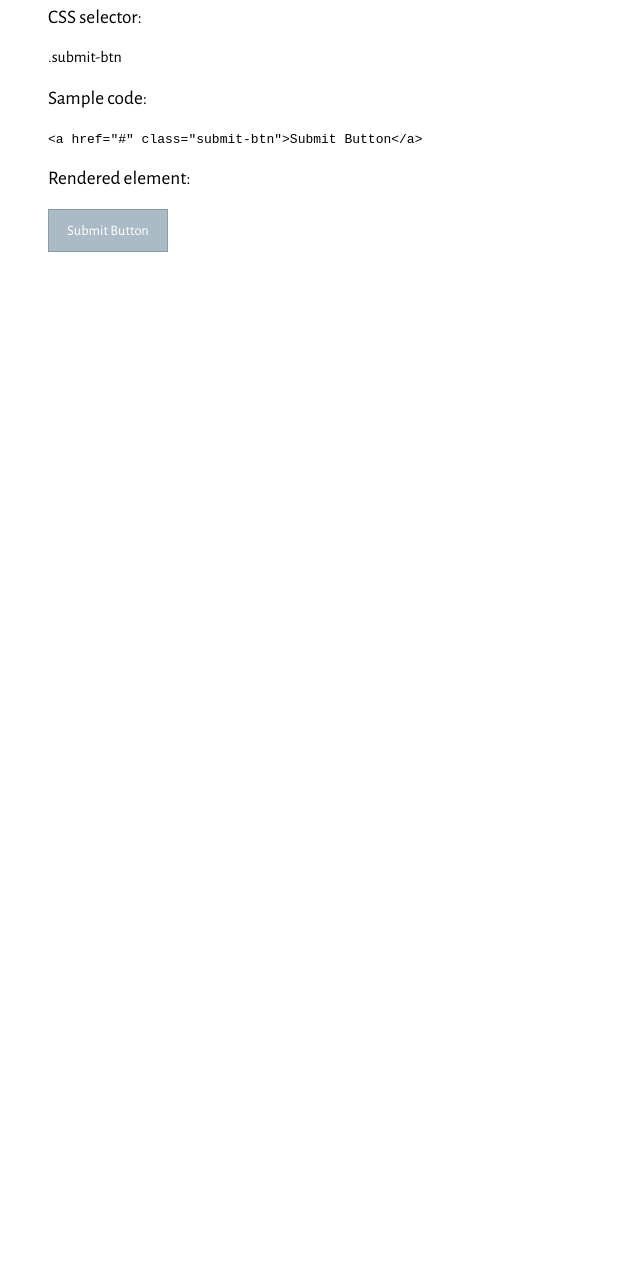
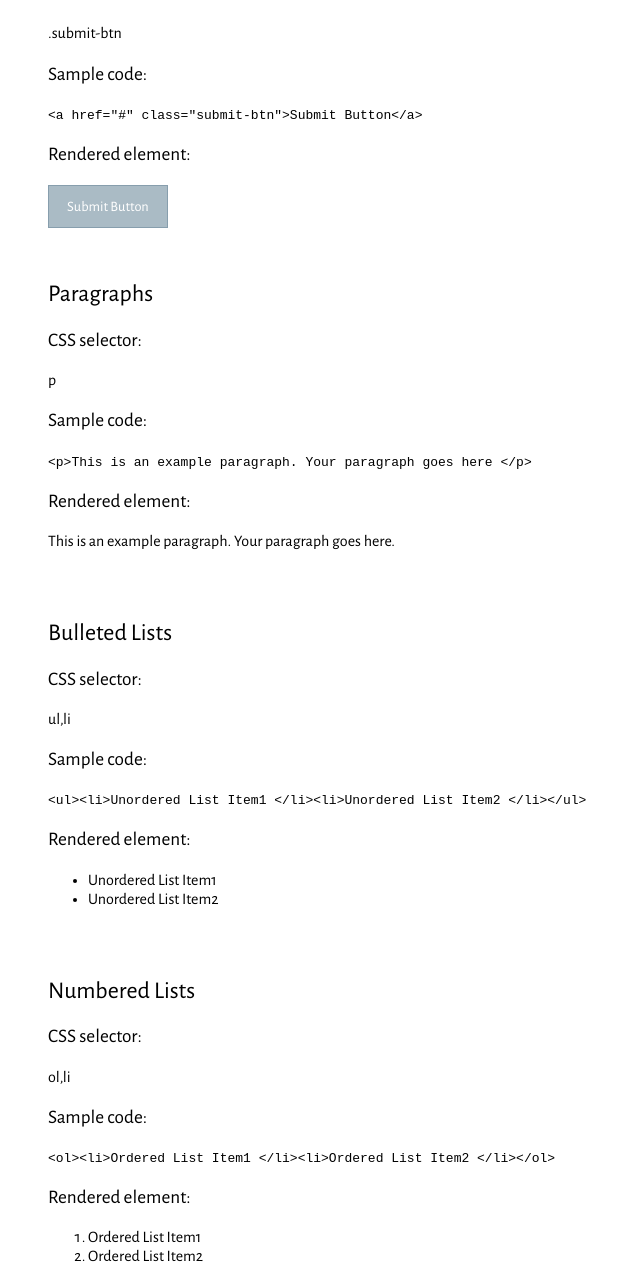
Before and after one commit to sepiid/team-tempo, a plain HTML site: page style-guide/index.html in a window 1280 px wide. Shown: the part 1340-2622 px from the top of the page, without its empty margins (0-640 px from the left). Before the commit the page ends 1592 px from the top, so only its background shows below. Drawn offline with nearby package versions, Linux system fonts and the light colour scheme.

Commit message:
-sepideh-june11-resolved conflict and added ul, ol and p

```diff
--- a/grid.css
+++ b/grid.css
@@ -5,7 +5,6 @@
 	clear: both;
 	width:100%;
 	height:100%;
-	padding-top: 2em;
 }
 
 [class^='col-'] {
--- a/style-guide/index.html
+++ b/style-guide/index.html
@@ -56,7 +56,7 @@
         </nav>
         <div class="container">
         	<!-- _______________ text input start _______________ -->
-	        <div class="row">
+	        <div class="row elements">
 		        <div class="col-12of12">
 			        <h2>Text Input Field</h2>
 				    <h3>CSS selector:</h3>
@@ -83,7 +83,7 @@
 	        	</div>
 	        </div>
 	    	<!-- _______________ Headings start _______________ -->
-	        <div class="row">
+	        <div class="row elements">
 
 	        	<div class="col-12of12 text-center">
 	        		<h2>Headings</h2>
@@ -137,8 +137,9 @@
 				    <h6>Heading6</h6>
 	        	</div>
 	        </div>
-	        <div class="row">
-	        <div class="col-12of12">
+	        <!-- _______________ Intext link start _______________ -->
+	        <div class="row elements">
+	        	<div class="col-12of12">
 
 	        		<h2>In-text link</h2>
     				<h3>CSS selector:</h3>
@@ -147,8 +148,8 @@
     				<h3>Rendered element:</h3>
     				<a href="#" class="text-link">In-text Link</a>
 	        	</div>
-
-	        <div class="row">
+	        <!-- _______________ Submit reset button start _______________ -->
+	        <div class="row elements">
 	        	<div class="col-12of12">
 	        	<h2>Submit/Reset Buttons</h2>
 			    <h3>CSS selector:</h3>
@@ -160,11 +161,43 @@
 			    </div>
 	        </div>
 
-
 	        </div>
-
-
-
+	        <!-- _______________ paragraph start _______________ -->
+	      	<div class="row elements">
+	      		<h2>Paragraphs</h2>
+			    <h3>CSS selector:</h3>
+			    <p>p</p>
+			    <h3>Sample code:</h3>
+			    <code>&lt;p&gt;This is an example paragraph. Your paragraph goes here &lt;/p&gt;</code>
+			    <h3>Rendered element:</h3>
+			    <p>This is an example paragraph. Your paragraph goes here.</p>
+	      	</div>
+	      	<!-- _______________ bulleted list start _______________ -->
+	      	<div class="row elements">
+	      		<h2>Bulleted Lists</h2>
+			    <h3>CSS selector:</h3>
+			    <p>ul,li</p>
+			    <h3>Sample code:</h3>
+			    <code>&lt;ul&gt;&lt;li&gt;Unordered List Item1 &lt;/li&gt;&lt;li&gt;Unordered List Item2 &lt;/li&gt;&lt;/ul&gt;</code>
+			    <h3>Rendered element:</h3>
+			    <ul>
+			      <li>Unordered List Item1</li>
+			      <li>Unordered List Item2</li>
+			    </ul>
+	      	</div>
+	      	<!-- _______________ Numbered list start _______________ -->
+	      	<div class="row elements">
+	      		<h2>Numbered Lists</h2>
+			    <h3>CSS selector:</h3>
+			    <p>ol,li</p>
+			    <h3>Sample code:</h3>
+			    <code>&lt;ol&gt;&lt;li&gt;Ordered List Item1 &lt;/li&gt;&lt;li&gt;Ordered List Item2 &lt;/li&gt;&lt;/ol&gt;</code>
+			    <h3>Rendered element:</h3>
+			    <ol>
+			      <li>Ordered List Item1</li>
+			      <li>Ordered List Item2</li>
+			    </ol>
+	      	</div>
 
 	    </div>
 	</body>
--- a/style.css
+++ b/style.css
@@ -13,6 +13,9 @@ a{
 	  margin: auto ;
 	  padding-top:8em;
   max-width: 74em;
+}
+.elements{
+	padding-top:2em;
 }
 .text-center{
 	text-align: center;
```
